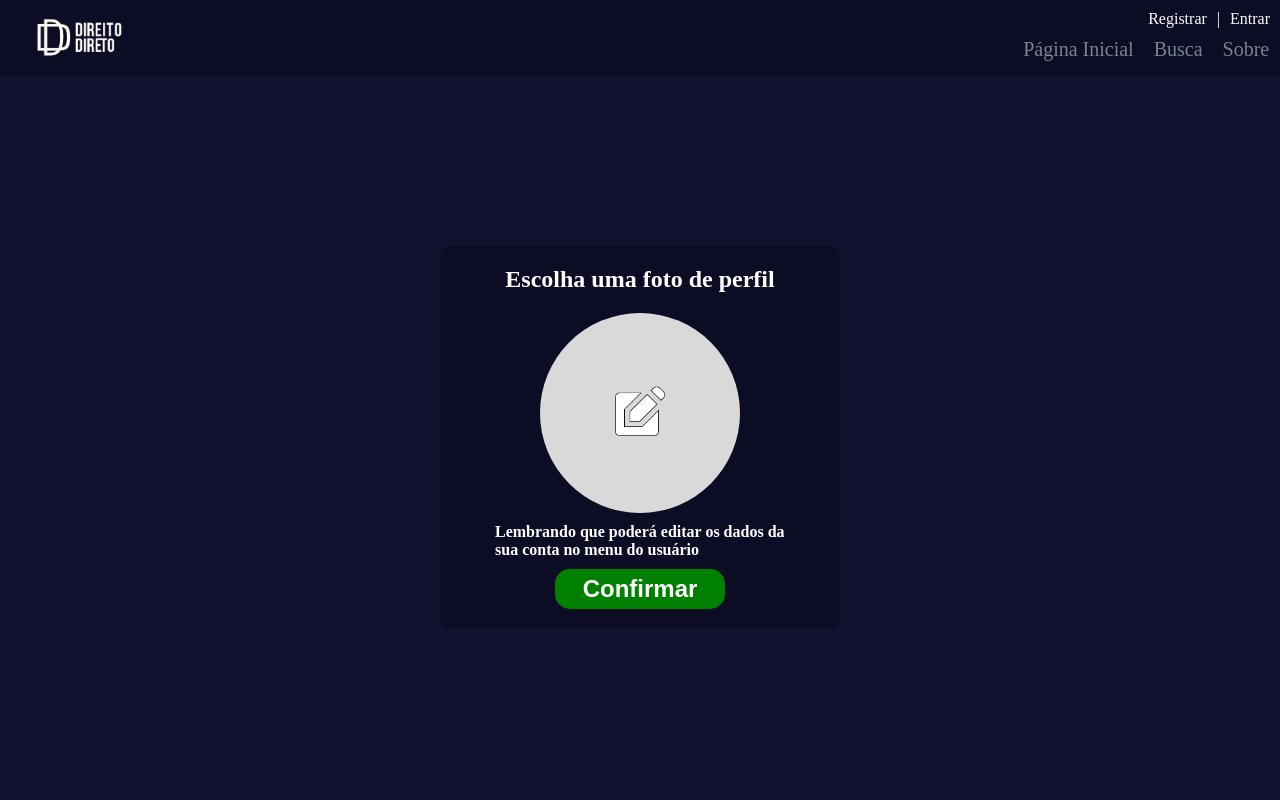
After one commit to GabrielMiranda21/Direito-Direto, a PHP site: page /public/html/fotoPerfil.html in a window 1280 px wide. The commit adds this page. Run offline with PHP 8.4, Linux system fonts and the light colour scheme.

Commit message:
Criação das tela e estilização da foto de perfil

```diff
--- /dev/null
+++ b/public/css/fotoPerfil.css
@@ -0,0 +1,71 @@
+html, body {
+    width: 100%;
+    background-color: #111130;
+    height: 100%;
+}
+
+main {
+    display: flex;
+    justify-content: center;
+    align-items: center;
+    width: 100%;
+    height: calc(100% - 75px);
+    font-weight: bold;
+}
+
+section {
+    background-color: #0C0C24;
+    width: 400px;
+    height: auto;
+    padding: 20px 30px;
+    margin: 20px;
+    border-radius: 10px;
+}
+
+section.container-fotoPerfil h1 {
+    display: flex;
+    justify-content: center;
+    margin-bottom: 20px;
+    color: #fff;
+    font-weight: bolder;
+}
+
+section.container-fotoPerfil div.fotoSelecionada {
+    display: flex;
+    justify-content: center;
+    align-items: center;
+    width: 200px;
+    height: 200px;
+    margin: 0 auto;
+    background-color: #D9D9D9;
+    border-radius: 50%;
+}
+
+section.container-fotoPerfil div.fotoSelecionada img {
+    width: 50px;
+    height: 50px;
+}
+
+
+section.container-fotoPerfil span {
+    display: flex;
+    flex-direction: column;
+    align-items: center;
+    margin: 0 auto;
+}
+
+section.container-fotoPerfil span p{
+    margin: 10px 25px;
+}
+
+section.container-fotoPerfil span button{
+    width: 50%;
+    height: 40px;
+    background-color: green;
+    color: white;
+    font-weight: bold;
+    font-size: 24px;
+    border: none;
+    border-radius: 15px;
+    cursor: pointer;
+}
--- /dev/null
+++ b/public/html/fotoPerfil.html
@@ -0,0 +1,54 @@
+<!DOCTYPE html>
+<html lang="en">
+<head>
+    <meta charset="UTF-8">
+    <meta name="viewport" content="width=device-width, initial-scale=1.0">
+
+    <link rel="stylesheet" href="../css/cabecario.css">
+    <link rel="stylesheet" href="../css/fotoPerfil.css">
+    <link rel="stylesheet" href="../css/footer.css">
+
+    <title>Foto de Perfil</title>
+</head>
+<body>
+    <header>
+        <img id="logo" src="/public/img/logo.png" alt="Logo">
+
+        <div class="menu">
+            <nav id="registroLogin">
+                <ul >
+                    <a href="http://"><li>Registrar</li></a>
+                    <span> | </span>
+                    <a href="http://"><li>Entrar</li></a>
+                </ul>
+            </nav>
+
+            <nav id="menu">
+                <ul >
+                    <a href="http://"><li>Página Inicial</li></a>
+                    <a href="http://"><li>Busca</li></a>
+                    <a href="http://"><li>Sobre</li></a>
+                </ul>
+            </nav>
+
+        </div>
+    </header>
+
+    <main>
+        <section class="container-fotoPerfil">
+            <h1>Escolha uma foto de perfil</h1>
+            <div class="fotoSelecionada">
+                <a href="#">
+                    <img src="../img/edit.png" alt="editar">
+                </a>
+            </div>
+
+            <span>
+                <p>Lembrando que poderá editar os dados da sua conta no menu do usuário</p>
+
+                <button type="submit">Confirmar</button>
+            </span>
+        </section>
+    </main>
+</body>
+</html>
```
Also changed, not shown: public/css/cabecario.css (line endings or trailing spaces), public/img/edit.png (added).
